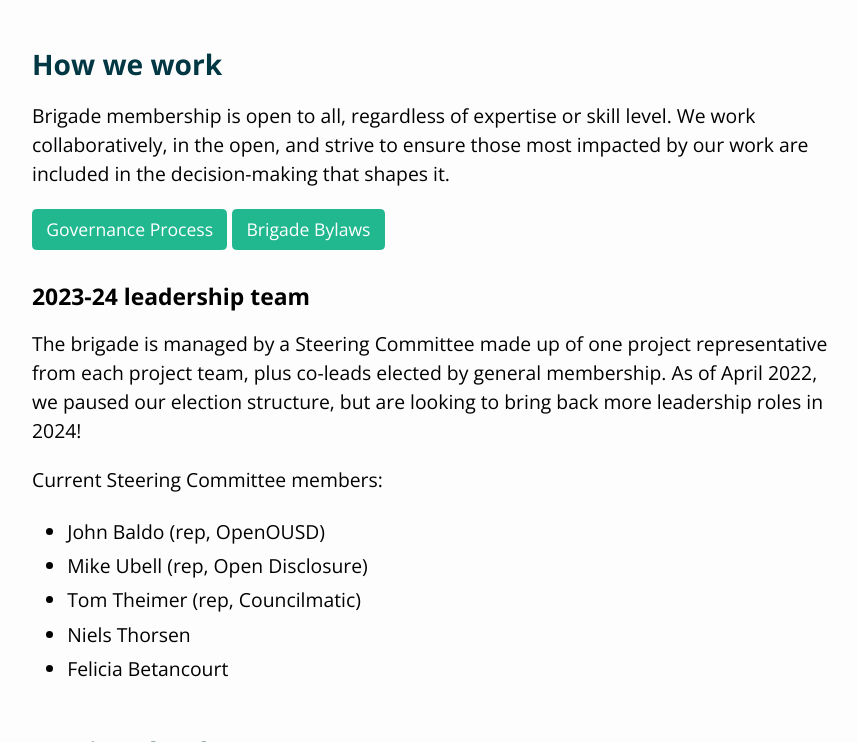
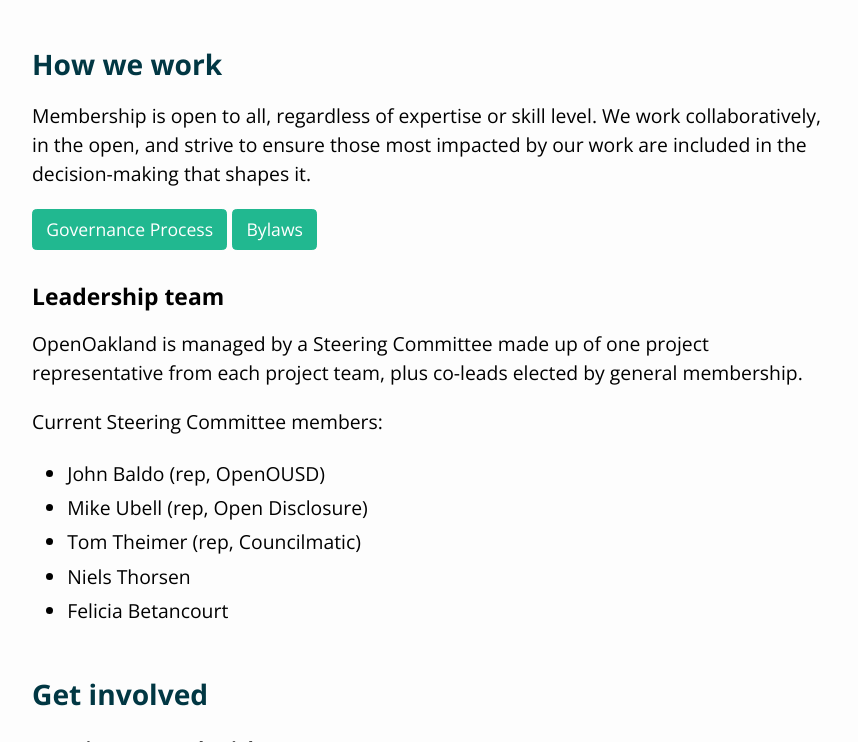
Before and after one commit to openoakland/openoakland.org, a Jekyll site: the page built from src/about-us.md, in a window 1280 px wide and 900 px high, scrolled down 1110 px, cut to the strip 158-900 px from the top of the window. Shown: the whole strip, without its empty margins (206-1064 px from the left). Built offline with Jekyll 4.4.1, drawn with Linux system fonts in a browser that asks for light colours; nearby versions of some CDN libraries.

Commit message:
updating donate page, projects page, and small About updates

```diff
--- a/src/_includes/home-sections/recent-updates.html
+++ b/src/_includes/home-sections/recent-updates.html
@@ -1,5 +1,5 @@
 
-<h2>Latest updates from the brigade</h2>
+<h2>Latest updates</h2>
 <div class="d-grid gap-2 d-md-flex justify-content-md-end spacer-bottom">
   <a href="/updates" class="btn btn-outline-secondary">View All Updates</a>
 </div>
--- a/src/about-us.md
+++ b/src/about-us.md
@@ -29,13 +29,13 @@
 
 ## How we work
 
-Brigade membership is open to all, regardless of expertise or skill level. We work collaboratively, in the open, and strive to ensure those most impacted by our work are included in the decision-making that shapes it.
+Membership is open to all, regardless of expertise or skill level. We work collaboratively, in the open, and strive to ensure those most impacted by our work are included in the decision-making that shapes it.
 
-[Governance Process](/how-we-work){: .btn .btn-primary } [Brigade Bylaws](/bylaws){: .btn .btn-primary }
+[Governance Process](/how-we-work){: .btn .btn-primary } [Bylaws](/bylaws){: .btn .btn-primary }
 
-### 2023-24 leadership team
+### Leadership team
 
-The brigade is managed by a Steering Committee made up of one project representative from each project team, plus co-leads elected by general membership. As of April 2022, we paused our election structure, but are looking to bring back more leadership roles in 2024!
+OpenOakland is managed by a Steering Committee made up of one project representative from each project team, plus co-leads elected by general membership.
 
 Current Steering Committee members:
 
```
Also changed, not shown: src/_data/active_projects.yml (+3 -23 lines), src/_data/idle_projects.yml (+20 -0 lines), src/_data/incubating_projects.yml (added, +9 -0 lines), src/donate.md (+2 -2 lines), src/projects.md (+0 -2 lines).
